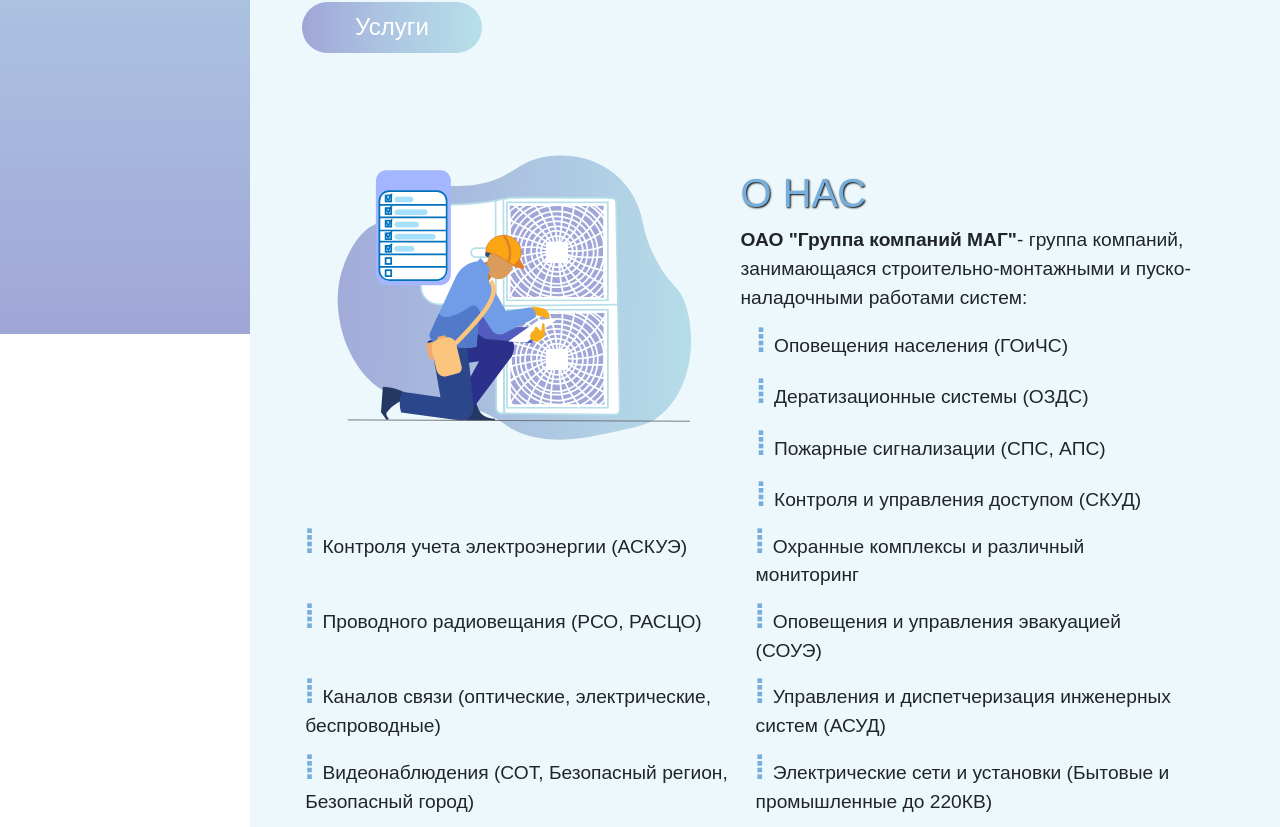
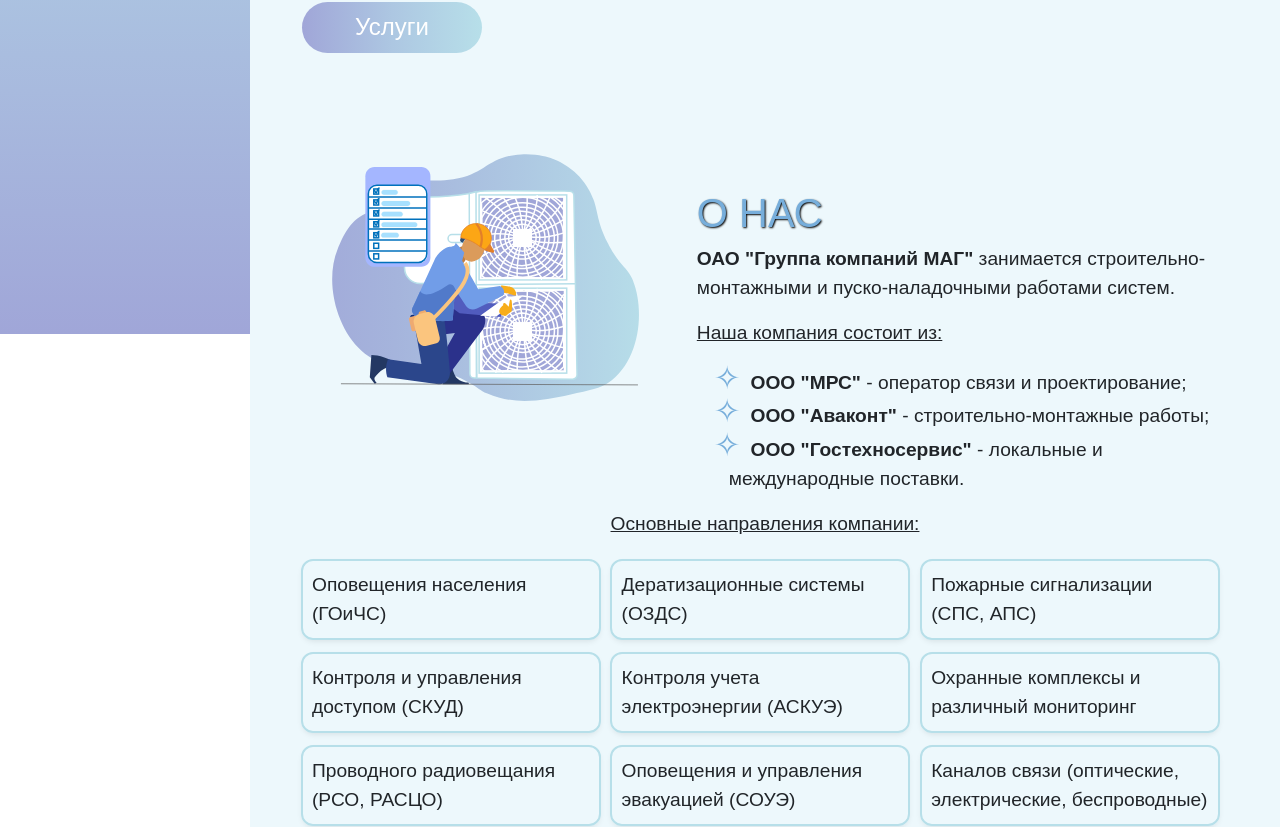
Before and after one commit to AnigalHub/GroupOfCompaniesMAG, a Vue app: page / in a window 1280 px wide. Shown: the part 466-1293 px from the top of the page. Built offline with nearby package versions, Linux system fonts and the light colour scheme.

Commit message:
Добавлен состав компании, изменены стили на направления

```diff
--- a/src/components/About.vue
+++ b/src/components/About.vue
@@ -2,23 +2,23 @@
     <div id="About">
         <b-container>
             <b-row>
-                <b-col cols="6">
+                <b-col cols="5">
                     <component :is="svg"/>
                 </b-col>
                 <b-col>
                     <h2>О нас</h2>
-                    <p>
-                        <b>ОАО "Группа компаний МАГ"</b>- группа компаний, занимающаяся строительно-монтажными и пуско-наладочными работами систем:
-                    </p>
-                    <div class="flex-container">
-                        <ul v-for="list in FirstList" class="ul">
-                            <li class="text">{{list.text}}</li>
-                        </ul>
-                    </div>
+                    <p><b>ОАО "Группа компаний МАГ"</b> занимается строительно-монтажными и пуско-наладочными работами систем.</p>
+                    <p><u>Наша компания состоит из:</u></p>
+                    <ul>
+                        <li><b>ООО "МРС"</b> - оператор связи и проектирование;</li>
+                        <li><b>ООО "Аваконт"</b> - строительно-монтажные работы;</li>
+                        <li><b>ООО "Гостехносервис"</b> - локальные и международные поставки.</li>
+                    </ul>
                 </b-col>
             </b-row>
+            <p style="text-align: center"><u>Основные направления компании:</u></p>
             <div class="flex-container">
-                <ul v-for="list in SecondList" class="ul">
+                <ul v-for="list in FirstList" class="ul">
                     <li class="text">{{list.text}}</li>
                 </ul>
             </div>
@@ -38,8 +38,6 @@
                     {text:"Дератизационные системы (ОЗДС) ",},
                     {text:"Пожарные сигнализации (СПС, АПС)",},
                     {text:"Контроля и управления доступом (СКУД)",},
-                ],
-                SecondList:[
                     {text:"Контроля учета электроэнергии (АСКУЭ)",},
                     {text:"Охранные комплексы и различный мониторинг",},
                     {text:"Проводного радиовещания (РСО, РАСЦО)",},
@@ -60,43 +58,44 @@
         flex-wrap: wrap;
     }
     #About{
+        padding: 4% 3% 4%;
         h2{
-            margin-top: 5%;
-            margin-left: -8%;
+            margin-top: 8%;
         }
-        padding: 4% 3% 4%;
         .ul {
             padding:0;
-            list-style: none;
-            margin-bottom: .8rem !important;
+            //list-style: none;
+            margin-bottom: .5rem !important;
             font-size: 1.2rem;
         }
-        .ul li:before {
-            padding-right:10px;
-            font-size: 2rem;
-            font-weight: bold;
-            color: #77AEDB;
-            content: "\2999";
-            transition-duration: 0.5s;
+        .col{
+            ul {
+                list-style: none !important;
+            }
+            li:before {
+                padding-right:10px;
+                margin-left: -3%;
+                font-size: 2rem;
+                color: #77AEDB;
+                content: "\2727";
+            }
+            li:hover:before {
+                color: #337AB7;
+                content: "\2726";
+            }
         }
-        .col .flex-container{
-            margin-left: -6%;
-        }
-        .col .flex-container > ul{
-            width: 100%;
-            margin: 1% 1.5% 1%;
-        }
+
         .flex-container > ul {
-            width: 46%;
-            margin: 0 1% 2%;
-        }
-        p{
-            margin-top: 2%;
-            margin-bottom: 2%;
-            margin-left: -8%;
+            width: 32%;
+            list-style: none;
+            padding: 1%;
+            margin: .5%;
+            box-shadow: 0 3px 6px -2px rgb(0 0 0 / 10%);
+            border: 2px solid #b7dfe9;
+            border-radius: 12px;
         }
         svg{
-            width: 95%;
+            width: 100%;
             margin-bottom: 3%;
         }
     }
```
